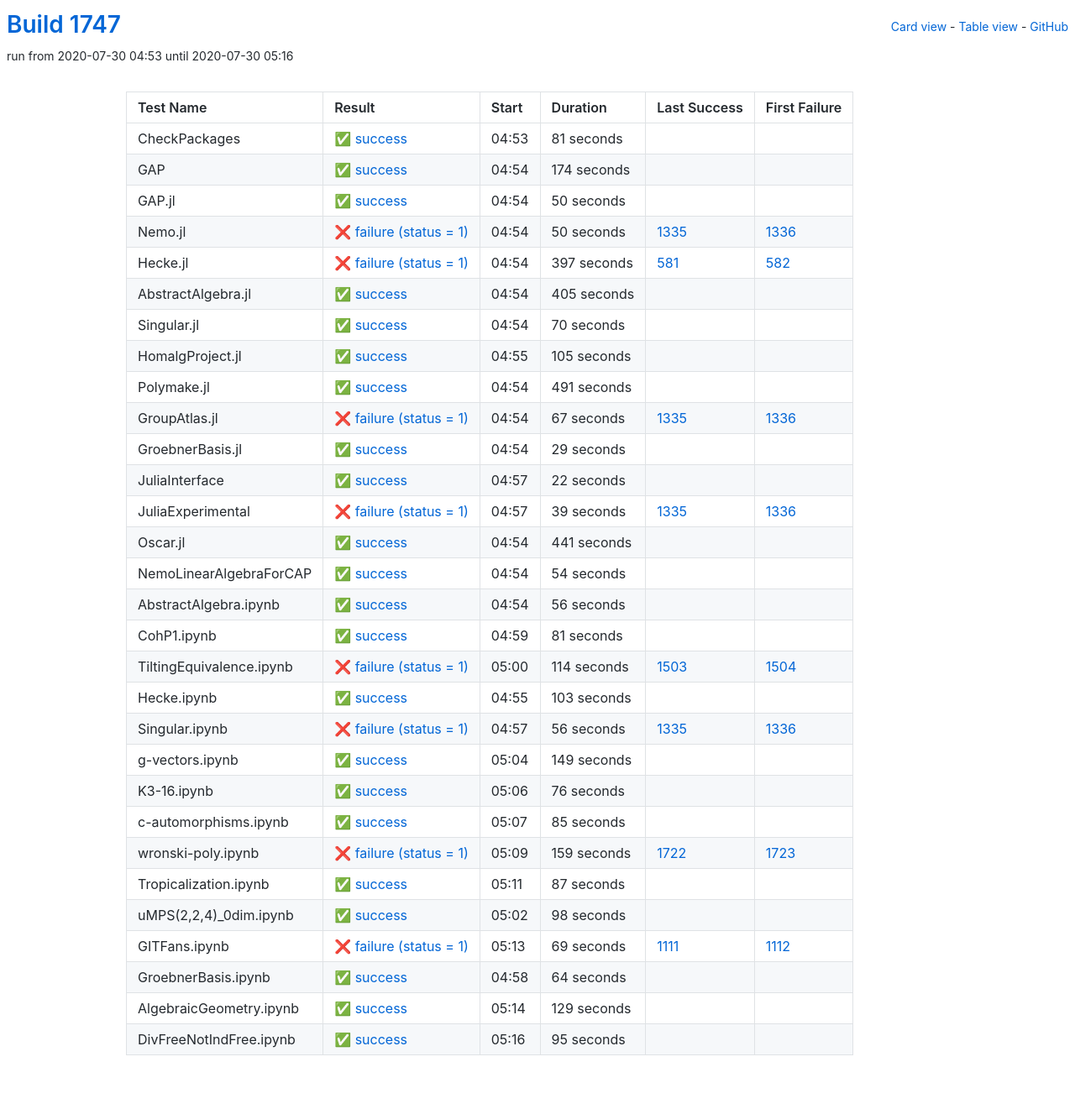
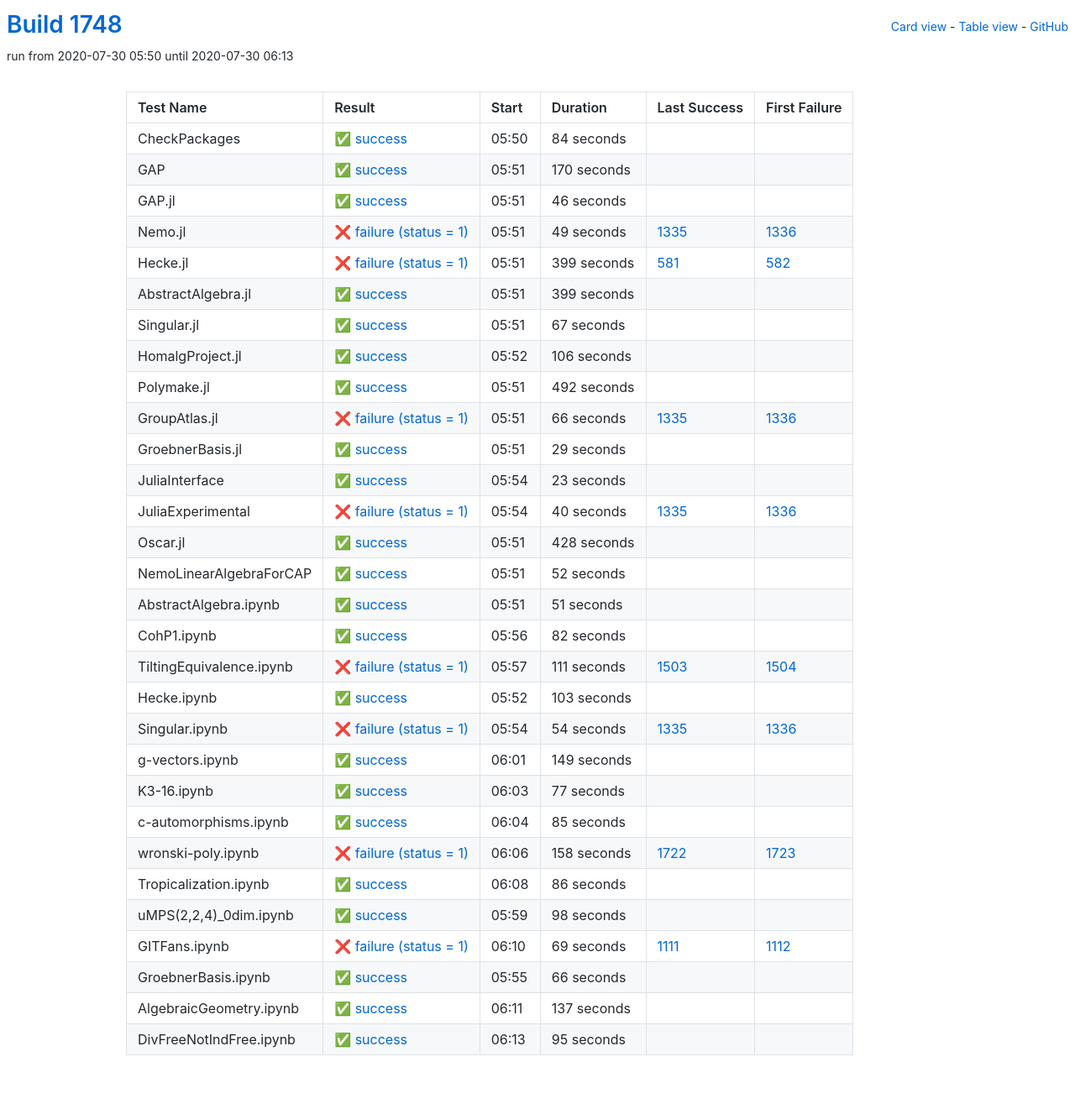
Before and after one commit to oscar-system/oscar-ci-status-1.4, a Jekyll site: the page built from table.html, in a window 1280 px wide. Shown: the whole page at 84% size. Built offline with Jekyll 4.4.1, drawn with Linux system fonts in a browser that asks for light colours.

Commit message:
Build #1748

```diff
--- a/_data/ci.yml
+++ b/_data/ci.yml
@@ -1,6 +1,6 @@
 ---
-build: 1747
-build_url: https://oscarci.mathematik.uni-kl.de/job/oscar-julia-1.4/1747/
+build: 1748
+build_url: https://oscarci.mathematik.uni-kl.de/job/oscar-julia-1.4/1748/
 job: oscar-julia-1.4
 organization: oscar-system
 repo: oscar-ci-status-1.4
@@ -8,128 +8,128 @@ repourl: https://github.com/oscar-system/oscar-ci-status-1.4
 tests:
 - name: CheckPackages
   id: checkpackages
-  log: https://oscarci.mathematik.uni-kl.de/job/oscar-julia-1.4/1747/artifact/logs/build-1747/CheckPackages.log
-  start: 2020-07-30 04:53
+  log: https://oscarci.mathematik.uni-kl.de/job/oscar-julia-1.4/1748/artifact/logs/build-1748/CheckPackages.log
+  start: 2020-07-30 05:50
   success: true
   exitcode: 0
   status: success
-  duration: 81
+  duration: 84
   last_success: false
   last_success_url:
   first_failure: false
   first_failure_url:
 - name: GAP
   id: gap
-  log: https://oscarci.mathematik.uni-kl.de/job/oscar-julia-1.4/1747/artifact/logs/build-1747/GAP.log
-  start: 2020-07-30 04:54
+  log: https://oscarci.mathematik.uni-kl.de/job/oscar-julia-1.4/1748/artifact/logs/build-1748/GAP.log
+  start: 2020-07-30 05:51
   success: true
   exitcode: 0
   status: success
-  duration: 174
+  duration: 170
   last_success: false
   last_success_url:
   first_failure: false
   first_failure_url:
 - name: GAP.jl
   id: gap-jl
-  log: https://oscarci.mathematik.uni-kl.de/job/oscar-julia-1.4/1747/artifact/logs/build-1747/GAP.jl.log
-  start: 2020-07-30 04:54
+  log: https://oscarci.mathematik.uni-kl.de/job/oscar-julia-1.4/1748/artifact/logs/build-1748/GAP.jl.log
+  start: 2020-07-30 05:51
   success: true
   exitcode: 0
   status: success
-  duration: 50
+  duration: 46
   last_success: false
   last_success_url:
   first_failure: false
   first_failure_url:
 - name: Nemo.jl
   id: nemo-jl
-  log: https://oscarci.mathematik.uni-kl.de/job/oscar-julia-1.4/1747/artifact/logs/build-1747/Nemo.jl.log
-  start: 2020-07-30 04:54
+  log: https://oscarci.mathematik.uni-kl.de/job/oscar-julia-1.4/1748/artifact/logs/build-1748/Nemo.jl.log
+  start: 2020-07-30 05:51
   success: false
   exitcode: 1
   status: failure
-  duration: 50
+  duration: 49
   last_success: 1335
   last_success_url: https://oscarci.mathematik.uni-kl.de/job/oscar-julia-1.4/1335/
   first_failure: 1336
   first_failure_url: https://oscarci.mathematik.uni-kl.de/job/oscar-julia-1.4/1336/
 - name: Hecke.jl
   id: hecke-jl
-  log: https://oscarci.mathematik.uni-kl.de/job/oscar-julia-1.4/1747/artifact/logs/build-1747/Hecke.jl.log
-  start: 2020-07-30 04:54
+  log: https://oscarci.mathematik.uni-kl.de/job/oscar-julia-1.4/1748/artifact/logs/build-1748/Hecke.jl.log
+  start: 2020-07-30 05:51
   success: false
   exitcode: 1
   status: failure
-  duration: 397
+  duration: 399
   last_success: 581
   last_success_url: https://oscarci.mathematik.uni-kl.de/job/oscar-julia-1.4/581/
   first_failure: 582
   first_failure_url: https://oscarci.mathematik.uni-kl.de/job/oscar-julia-1.4/582/
 - name: AbstractAlgebra.jl
   id: abstractalgebra-jl
-  log: https://oscarci.mathematik.uni-kl.de/job/oscar-julia-1.4/1747/artifact/logs/build-1747/AbstractAlgebra.jl.log
-  start: 2020-07-30 04:54
+  log: https://oscarci.mathematik.uni-kl.de/job/oscar-julia-1.4/1748/artifact/logs/build-1748/AbstractAlgebra.jl.log
+  start: 2020-07-30 05:51
   success: true
   exitcode: 0
   status: success
-  duration: 405
+  duration: 399
   last_success: false
   last_success_url:
   first_failure: false
   first_failure_url:
 - name: Singular.jl
   id: singular-jl
-  log: https://oscarci.mathematik.uni-kl.de/job/oscar-julia-1.4/1747/artifact/logs/build-1747/Singular.jl.log
-  start: 2020-07-30 04:54
+  log: https://oscarci.mathematik.uni-kl.de/job/oscar-julia-1.4/1748/artifact/logs/build-1748/Singular.jl.log
+  start: 2020-07-30 05:51
   success: true
   exitcode: 0
   status: success
-  duration: 70
+  duration: 67
   last_success: false
   last_success_url:
   first_failure: false
   first_failure_url:
 - name: HomalgProject.jl
   id: homalgproject-jl
-  log: https://oscarci.mathematik.uni-kl.de/job/oscar-julia-1.4/1747/artifact/logs/build-1747/HomalgProject.jl.log
-  start: 2020-07-30 04:55
+  log: https://oscarci.mathematik.uni-kl.de/job/oscar-julia-1.4/1748/artifact/logs/build-1748/HomalgProject.jl.log
+  start: 2020-07-30 05:52
   success: true
   exitcode: 0
   status: success
-  duration: 105
+  duration: 106
   last_success: false
   last_success_url:
   first_failure: false
   first_failure_url:
 - name: Polymake.jl
   id: polymake-jl
-  log: https://oscarci.mathematik.uni-kl.de/job/oscar-julia-1.4/1747/artifact/logs/build-1747/Polymake.jl.log
-  start: 2020-07-30 04:54
+  log: https://oscarci.mathematik.uni-kl.de/job/oscar-julia-1.4/1748/artifact/logs/build-1748/Polymake.jl.log
+  start: 2020-07-30 05:51
   success: true
   exitcode: 0
   status: success
-  duration: 491
+  duration: 492
   last_success: false
   last_success_url:
   first_failure: false
   first_failure_url:
 - name: GroupAtlas.jl
   id: groupatlas-jl
-  log: https://oscarci.mathematik.uni-kl.de/job/oscar-julia-1.4/1747/artifact/logs/build-1747/GroupAtlas.jl.log
-  start: 2020-07-30 04:54
+  log: https://oscarci.mathematik.uni-kl.de/job/oscar-julia-1.4/1748/artifact/logs/build-1748/GroupAtlas.jl.log
+  start: 2020-07-30 05:51
   success: false
   exitcode: 1
   status: failure
-  duration: 67
+  duration: 66
   last_success: 1335
   last_success_url: https://oscarci.mathematik.uni-kl.de/job/oscar-julia-1.4/1335/
   first_failure: 1336
   first_failure_url: https://oscarci.mathematik.uni-kl.de/job/oscar-julia-1.4/1336/
 - name: GroebnerBasis.jl
   id: groebnerbasis-jl
-  log: https://oscarci.mathematik.uni-kl.de/job/oscar-julia-1.4/1747/artifact/logs/build-1747/GroebnerBasis.jl.log
-  start: 2020-07-30 04:54
+  log: https://oscarci.mathematik.uni-kl.de/job/oscar-julia-1.4/1748/artifact/logs/build-1748/GroebnerBasis.jl.log
+  start: 2020-07-30 05:51
   success: true
   exitcode: 0
   status: success
@@ -140,92 +140,92 @@ tests:
   first_failure_url:
 - name: JuliaInterface
   id: juliainterface
-  log: https://oscarci.mathematik.uni-kl.de/job/oscar-julia-1.4/1747/artifact/logs/build-1747/JuliaInterface.log
-  start: 2020-07-30 04:57
+  log: https://oscarci.mathematik.uni-kl.de/job/oscar-julia-1.4/1748/artifact/logs/build-1748/JuliaInterface.log
+  start: 2020-07-30 05:54
   success: true
   exitcode: 0
   status: success
-  duration: 22
+  duration: 23
   last_success: false
   last_success_url:
   first_failure: false
   first_failure_url:
 - name: JuliaExperimental
   id: juliaexperimental
-  log: https://oscarci.mathematik.uni-kl.de/job/oscar-julia-1.4/1747/artifact/logs/build-1747/JuliaExperimental.log
-  start: 2020-07-30 04:57
+  log: https://oscarci.mathematik.uni-kl.de/job/oscar-julia-1.4/1748/artifact/logs/build-1748/JuliaExperimental.log
+  start: 2020-07-30 05:54
   success: false
   exitcode: 1
   status: failure
-  duration: 39
+  duration: 40
   last_success: 1335
   last_success_url: https://oscarci.mathematik.uni-kl.de/job/oscar-julia-1.4/1335/
   first_failure: 1336
   first_failure_url: https://oscarci.mathematik.uni-kl.de/job/oscar-julia-1.4/1336/
 - name: Oscar.jl
   id: oscar-jl
-  log: https://oscarci.mathematik.uni-kl.de/job/oscar-julia-1.4/1747/artifact/logs/build-1747/Oscar.jl.log
-  start: 2020-07-30 04:54
+  log: https://oscarci.mathematik.uni-kl.de/job/oscar-julia-1.4/1748/artifact/logs/build-1748/Oscar.jl.log
+  start: 2020-07-30 05:51
   success: true
   exitcode: 0
   status: success
-  duration: 441
+  duration: 428
   last_success: false
   last_success_url:
   first_failure: false
   first_failure_url:
 - name: NemoLinearAlgebraForCAP
   id: nemolinearalgebraforcap
-  log: https://oscarci.mathematik.uni-kl.de/job/oscar-julia-1.4/1747/artifact/logs/build-1747/NemoLinearAlgebraForCAP.log
-  start: 2020-07-30 04:54
+  log: https://oscarci.mathematik.uni-kl.de/job/oscar-julia-1.4/1748/artifact/logs/build-1748/NemoLinearAlgebraForCAP.log
+  start: 2020-07-30 05:51
   success: true
   exitcode: 0
   status: success
-  duration: 54
+  duration: 52
   last_success: false
   last_success_url:
   first_failure: false
   first_failure_url:
 - name: AbstractAlgebra.ipynb
   id: abstractalgebra-ipynb
-  log: https://oscarci.mathematik.uni-kl.de/job/oscar-julia-1.4/1747/artifact/logs/build-1747/AbstractAlgebra.ipynb.log
-  start: 2020-07-30 04:54
+  log: https://oscarci.mathematik.uni-kl.de/job/oscar-julia-1.4/1748/artifact/logs/build-1748/AbstractAlgebra.ipynb.log
+  start: 2020-07-30 05:51
   success: true
   exitcode: 0
   status: success
-  duration: 56
+  duration: 51
   last_success: false
   last_success_url:
   first_failure: false
   first_failure_url:
 - name: CohP1.ipynb
   id: cohp1-ipynb
-  log: https://oscarci.mathematik.uni-kl.de/job/oscar-julia-1.4/1747/artifact/logs/build-1747/CohP1.ipynb.log
-  start: 2020-07-30 04:59
+  log: https://oscarci.mathematik.uni-kl.de/job/oscar-julia-1.4/1748/artifact/logs/build-1748/CohP1.ipynb.log
+  start: 2020-07-30 05:56
   success: true
   exitcode: 0
   status: success
-  duration: 81
+  duration: 82
   last_success: false
   last_success_url:
   first_failure: false
   first_failure_url:
 - name: TiltingEquivalence.ipynb
   id: tiltingequivalence-ipynb
-  log: https://oscarci.mathematik.uni-kl.de/job/oscar-julia-1.4/1747/artifact/logs/build-1747/TiltingEquivalence.ipynb.log
-  start: 2020-07-30 05:00
+  log: https://oscarci.mathematik.uni-kl.de/job/oscar-julia-1.4/1748/artifact/logs/build-1748/TiltingEquivalence.ipynb.log
+  start: 2020-07-30 05:57
   success: false
   exitcode: 1
   status: failure
-  duration: 114
+  duration: 111
   last_success: 1503
   last_success_url: https://oscarci.mathematik.uni-kl.de/job/oscar-julia-1.4/1503/
   first_failure: 1504
   first_failure_url: https://oscarci.mathematik.uni-kl.de/job/oscar-julia-1.4/1504/
 - name: Hecke.ipynb
   id: hecke-ipynb
-  log: https://oscarci.mathematik.uni-kl.de/job/oscar-julia-1.4/1747/artifact/logs/build-1747/Hecke.ipynb.log
-  start: 2020-07-30 04:55
+  log: https://oscarci.mathematik.uni-kl.de/job/oscar-julia-1.4/1748/artifact/logs/build-1748/Hecke.ipynb.log
+  start: 2020-07-30 05:52
   success: true
   exitcode: 0
   status: success
@@ -236,20 +236,20 @@ tests:
   first_failure_url:
 - name: Singular.ipynb
   id: singular-ipynb
-  log: https://oscarci.mathematik.uni-kl.de/job/oscar-julia-1.4/1747/artifact/logs/build-1747/Singular.ipynb.log
-  start: 2020-07-30 04:57
+  log: https://oscarci.mathematik.uni-kl.de/job/oscar-julia-1.4/1748/artifact/logs/build-1748/Singular.ipynb.log
+  start: 2020-07-30 05:54
   success: false
   exitcode: 1
   status: failure
-  duration: 56
+  duration: 54
   last_success: 1335
   last_success_url: https://oscarci.mathematik.uni-kl.de/job/oscar-julia-1.4/1335/
   first_failure: 1336
   first_failure_url: https://oscarci.mathematik.uni-kl.de/job/oscar-julia-1.4/1336/
 - name: g-vectors.ipynb
   id: g-vectors-ipynb
-  log: https://oscarci.mathematik.uni-kl.de/job/oscar-julia-1.4/1747/artifact/logs/build-1747/g-vectors.ipynb.log
-  start: 2020-07-30 05:04
+  log: https://oscarci.mathematik.uni-kl.de/job/oscar-julia-1.4/1748/artifact/logs/build-1748/g-vectors.ipynb.log
+  start: 2020-07-30 06:01
   success: true
   exitcode: 0
   status: success
@@ -260,20 +260,20 @@ tests:
   first_failure_url:
 - name: K3-16.ipynb
   id: k3-16-ipynb
-  log: https://oscarci.mathematik.uni-kl.de/job/oscar-julia-1.4/1747/artifact/logs/build-1747/K3-16.ipynb.log
-  start: 2020-07-30 05:06
+  log: https://oscarci.mathematik.uni-kl.de/job/oscar-julia-1.4/1748/artifact/logs/build-1748/K3-16.ipynb.log
+  start: 2020-07-30 06:03
   success: true
   exitcode: 0
   status: success
-  duration: 76
+  duration: 77
   last_success: false
   last_success_url:
   first_failure: false
   first_failure_url:
 - name: c-automorphisms.ipynb
   id: c-automorphisms-ipynb
-  log: https://oscarci.mathematik.uni-kl.de/job/oscar-julia-1.4/1747/artifact/logs/build-1747/c-automorphisms.ipynb.log
-  start: 2020-07-30 05:07
+  log: https://oscarci.mathematik.uni-kl.de/job/oscar-julia-1.4/1748/artifact/logs/build-1748/c-automorphisms.ipynb.log
+  start: 2020-07-30 06:04
   success: true
   exitcode: 0
   status: success
@@ -284,32 +284,32 @@ tests:
   first_failure_url:
 - name: wronski-poly.ipynb
   id: wronski-poly-ipynb
-  log: https://oscarci.mathematik.uni-kl.de/job/oscar-julia-1.4/1747/artifact/logs/build-1747/wronski-poly.ipynb.log
-  start: 2020-07-30 05:09
+  log: https://oscarci.mathematik.uni-kl.de/job/oscar-julia-1.4/1748/artifact/logs/build-1748/wronski-poly.ipynb.log
+  start: 2020-07-30 06:06
   success: false
   exitcode: 1
   status: failure
-  duration: 159
+  duration: 158
   last_success: 1722
   last_success_url: https://oscarci.mathematik.uni-kl.de/job/oscar-julia-1.4/1722/
   first_failure: 1723
   first_failure_url: https://oscarci.mathematik.uni-kl.de/job/oscar-julia-1.4/1723/
 - name: Tropicalization.ipynb
   id: tropicalization-ipynb
-  log: https://oscarci.mathematik.uni-kl.de/job/oscar-julia-1.4/1747/artifact/logs/build-1747/Tropicalization.ipynb.log
-  start: 2020-07-30 05:11
+  log: https://oscarci.mathematik.uni-kl.de/job/oscar-julia-1.4/1748/artifact/logs/build-1748/Tropicalization.ipynb.log
+  start: 2020-07-30 06:08
   success: true
   exitcode: 0
   status: success
-  duration: 87
+  duration: 86
   last_success: false
   last_success_url:
   first_failure: false
   first_failure_url:
 - name: uMPS(2,2,4)_0dim.ipynb
   id: umps-2-2-4-0dim-ipynb
-  log: https://oscarci.mathematik.uni-kl.de/job/oscar-julia-1.4/1747/artifact/logs/build-1747/uMPS-2-2-4-_0dim.ipynb.log
-  start: 2020-07-30 05:02
+  log: https://oscarci.mathematik.uni-kl.de/job/oscar-julia-1.4/1748/artifact/logs/build-1748/uMPS-2-2-4-_0dim.ipynb.log
+  start: 2020-07-30 05:59
   success: true
   exitcode: 0
   status: success
@@ -320,8 +320,8 @@ tests:
   first_failure_url:
 - name: GITFans.ipynb
   id: gitfans-ipynb
-  log: https://oscarci.mathematik.uni-kl.de/job/oscar-julia-1.4/1747/artifact/logs/build-1747/GITFans.ipynb.log
-  start: 2020-07-30 05:13
+  log: https://oscarci.mathematik.uni-kl.de/job/oscar-julia-1.4/1748/artifact/logs/build-1748/GITFans.ipynb.log
+  start: 2020-07-30 06:10
   success: false
   exitcode: 1
   status: failure
@@ -332,32 +332,32 @@ tests:
   first_failure_url: https://oscarci.mathematik.uni-kl.de/job/oscar-julia-1.4/1112/
 - name: GroebnerBasis.ipynb
   id: groebnerbasis-ipynb
-  log: https://oscarci.mathematik.uni-kl.de/job/oscar-julia-1.4/1747/artifact/logs/build-1747/GroebnerBasis.ipynb.log
-  start: 2020-07-30 04:58
+  log: https://oscarci.mathematik.uni-kl.de/job/oscar-julia-1.4/1748/artifact/logs/build-1748/GroebnerBasis.ipynb.log
+  start: 2020-07-30 05:55
   success: true
   exitcode: 0
   status: success
-  duration: 64
+  duration: 66
   last_success: false
   last_success_url:
   first_failure: false
   first_failure_url:
 - name: AlgebraicGeometry.ipynb
   id: algebraicgeometry-ipynb
-  log: https://oscarci.mathematik.uni-kl.de/job/oscar-julia-1.4/1747/artifact/logs/build-1747/AlgebraicGeometry.ipynb.log
-  start: 2020-07-30 05:14
+  log: https://oscarci.mathematik.uni-kl.de/job/oscar-julia-1.4/1748/artifact/logs/build-1748/AlgebraicGeometry.ipynb.log
+  start: 2020-07-30 06:11
   success: true
   exitcode: 0
   status: success
-  duration: 129
+  duration: 137
   last_success: false
   last_success_url:
   first_failure: false
   first_failure_url:
 - name: DivFreeNotIndFree.ipynb
   id: divfreenotindfree-ipynb
-  log: https://oscarci.mathematik.uni-kl.de/job/oscar-julia-1.4/1747/artifact/logs/build-1747/DivFreeNotIndFree.ipynb.log
-  start: 2020-07-30 05:16
+  log: https://oscarci.mathematik.uni-kl.de/job/oscar-julia-1.4/1748/artifact/logs/build-1748/DivFreeNotIndFree.ipynb.log
+  start: 2020-07-30 06:13
   success: true
   exitcode: 0
   status: success
```
Also changed, not shown: README.md.
